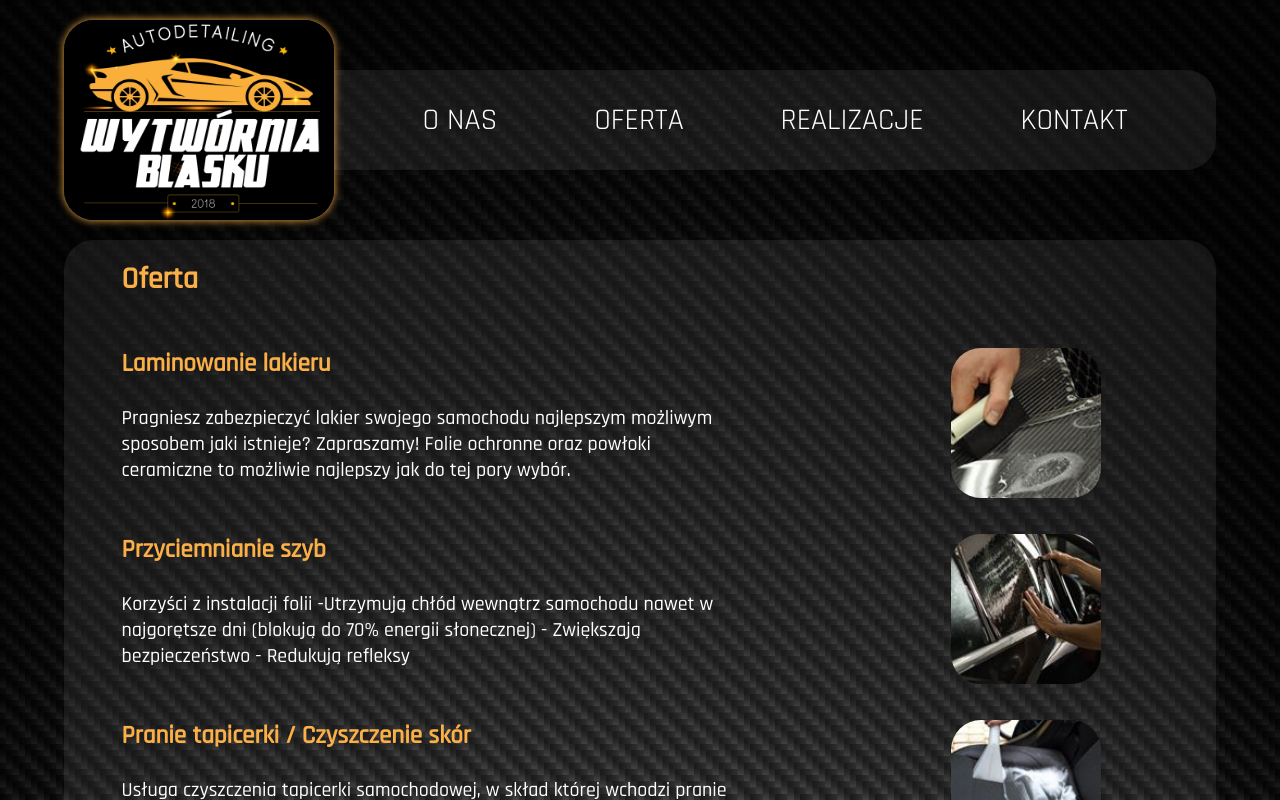
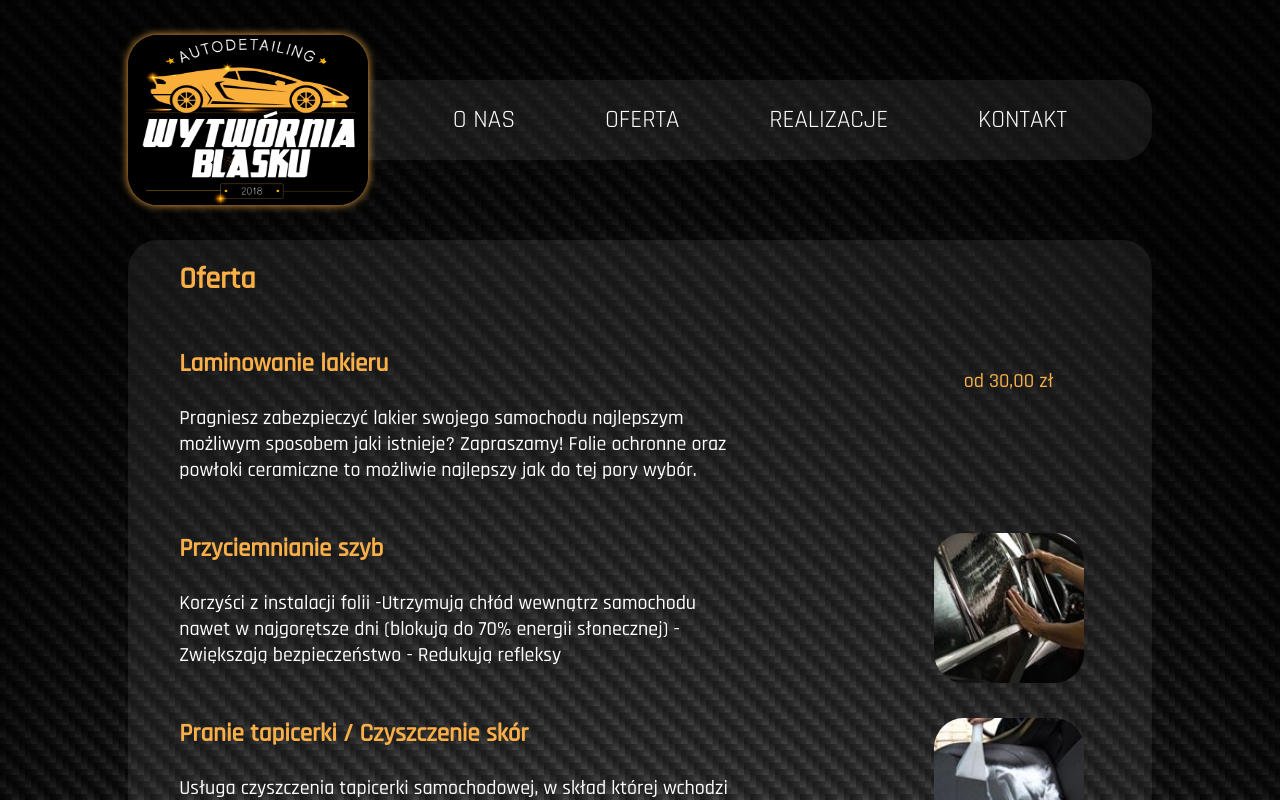
Before and after one commit to LucaGavri/WytworniaBlasku_Project, a React (Create React App) app: page / in a window 1280 px wide. Both pictures are taken after a click on the link "OFERTA". Shown: the top 800 px of the page. Built offline with nearby package versions, Linux system fonts and the light colour scheme.

Commit message:
new sizes

```diff
--- a/src/App.js
+++ b/src/App.js
@@ -94,7 +94,7 @@ class App extends Component {
             slider.style.display = "none";
             realizations.style.display = "none";
             contact.style.display = "none";
-            ofert.style.display = "flex";
+            ofert.style.display = "inline-block";
             document.body.scrollTop = 0;
             document.documentElement.scrollTop = 0;
         });
--- a/src/aboutUs/_aboutUs.scss
+++ b/src/aboutUs/_aboutUs.scss
@@ -3,7 +3,7 @@
   font-weight: 500;
   margin: 0 auto 20px auto;
   padding-top: 10px;
-  width: 90%;
+  width: 80%;
   min-height: 210px;
   display: none;
   flex-direction: column;
@@ -26,7 +26,7 @@
     p {
       color: #fff;
       font-weight: 500;
-      font-size: 25px;
+      font-size: 20px;
 
       a {
         text-decoration: none;
--- a/src/contact/_contact.scss
+++ b/src/contact/_contact.scss
@@ -3,7 +3,7 @@
   font-weight: 500;
   margin: 0 auto 20px auto;
   padding-top: 10px;
-  width: 90%;
+  width: 80%;
   min-height: 250px;
   display: none;
   flex-direction: column;
--- a/src/copyright/_copyright.scss
+++ b/src/copyright/_copyright.scss
@@ -4,7 +4,7 @@
   background-color: rgba(255, 255, 255, 0.07);
   border-radius: 30px;
   margin: 20px auto 0 auto;
-  width: 90%;
+  width: 80%;
 
 
   p {
--- a/src/footer/_footer.scss
+++ b/src/footer/_footer.scss
@@ -3,7 +3,7 @@
   font-weight: 600;
   margin: 0 auto;
   padding-top: 10px;
-  width: 90%;
+  width: 80%;
   height: 210px;
   display: flex;
   justify-content: space-between;
--- a/src/header/_header.scss
+++ b/src/header/_header.scss
@@ -9,17 +9,17 @@
 }
 
 .header-container {
-  width: 90%;
+  width: 80%;
   height: 200px;
   margin: 0 auto;
   display: flex;
   align-items: center;
 
   .logo {
-    width: 270px;
-    height: 200px;
-    min-width: 270px;
-    min-height: 200px;
+    width: 240px;
+    height: 170px;
+    min-width: 240px;
+    min-height: 170px;
     cursor: pointer;
 
     img {
@@ -33,7 +33,7 @@
 
   .navigation {
     width: 100%;
-    height: 50%;
+    height: 40%;
     padding: 0 40px 0 40px;
     background-color: rgba(255, 255, 255, 0.07);
     border-radius: 0 30px 30px 0;
@@ -46,7 +46,7 @@
       justify-content: space-around;
       align-items: center;
       height: 100%;
-      font-size: 30px;
+      font-size: 25px;
 
       li {
         display: flex;
--- a/src/ofert/_ofert.js
+++ b/src/ofert/_ofert.js
@@ -9,6 +9,7 @@ import pranie from './../images/pranie.jpg'
 class Ofert extends Component {
     render() {
         return (
+            <>
             <div className="ofert">
                 <div className="ofertMain">
                     <h3>Oferta</h3>
@@ -23,7 +24,7 @@ class Ofert extends Component {
                                 wybór.</p>
                         </div>
                         <div className="ofertImg">
-                            <img src={lamin} alt="laminowanie"/>
+                            <p> od 30,00 zł</p>
                         </div>
                     </div>
                     <div className="ofertAll">
@@ -56,7 +57,10 @@ class Ofert extends Component {
                     </div>
                 </div>
             </div>
-
+            <div className="ofert2">
+            div
+            </div>
+</>
         )
     }
 }
--- a/src/ofert/_ofert.scss
+++ b/src/ofert/_ofert.scss
@@ -3,7 +3,7 @@
   font-weight: 500;
   margin: 0 auto 20px auto;
   padding-top: 10px;
-  width: 90%;
+  width: 80%;
   min-height: 210px;
   display: none;
   flex-direction: column;
@@ -57,6 +57,13 @@
         padding-top: 10px;
         width: 20%;
         height: 100%;
+        display: flex;
+        justify-content: center;
+        align-items: center;
+        p{
+          font-size: 20px;
+          color: #faaf47;
+        }
 
         img {
           width: 150px;
--- a/src/realizations/_realizations.scss
+++ b/src/realizations/_realizations.scss
@@ -3,7 +3,7 @@
   font-weight: 500;
   margin: 0 auto 20px auto;
   padding-top: 10px;
-  width: 90%;
+  width: 80%;
   min-height: 500px;
   display: none;
   flex-direction: column;
--- a/src/slider/_slider.scss
+++ b/src/slider/_slider.scss
@@ -2,7 +2,7 @@
   margin: 20px auto;
   padding: 0;
   min-height: 20vh;
-  width: 90%;
+  width: 70%;
   position: relative;
   display: flex;
   justify-content: center;
```
Also changed, not shown: 16 other files (tests, documents, lock files or other folders).
